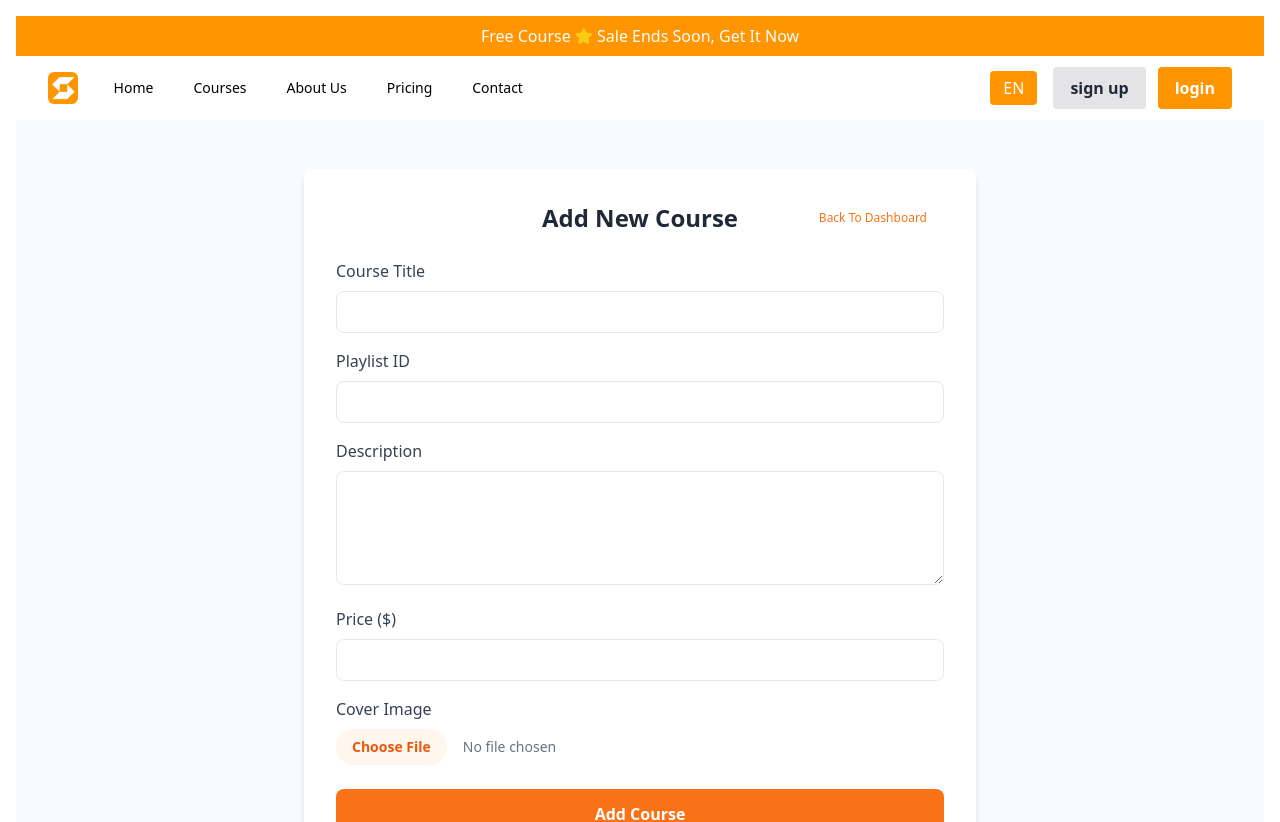
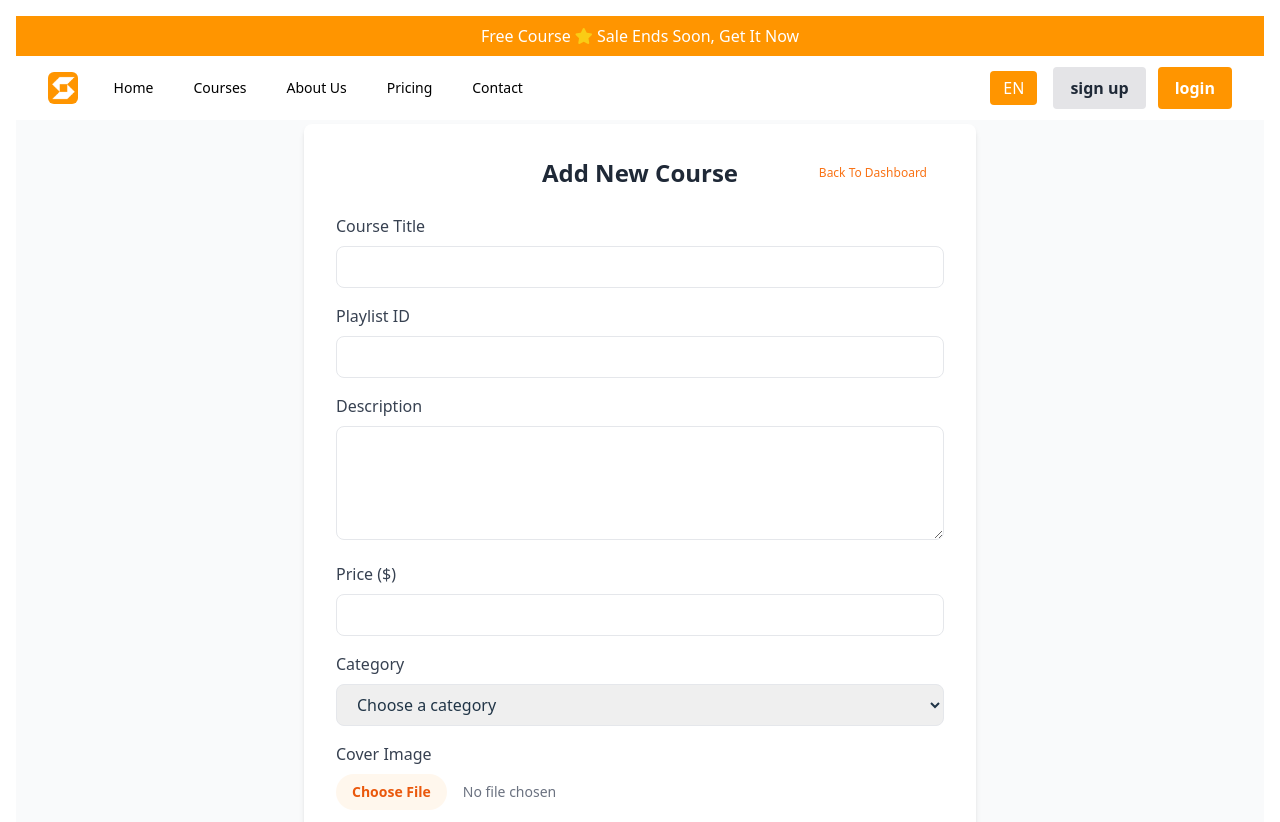
Before and after one commit to Abdulrhman-Rabea/Up-Course, a React (Vite) app: page /add-course in a window 1280 px wide. Shown: the top 822 px of the page. Built offline with nearby package versions, Linux system fonts and the light colour scheme; no server answers.

Commit message:
Add categories to Courses

```diff
--- a/src/AdminDashboard/Page/AddCoursePage.jsx
+++ b/src/AdminDashboard/Page/AddCoursePage.jsx
@@ -12,7 +12,7 @@ function AddCoursePage() {
   const [description, setDescription] = useState('');
   const [price, setPrice] = useState('');
   const [imageFile, setImageFile] = useState(null);
-
+  const [category, setCategory] = useState('');
   // To display message to user after submit
   const [isLoading, setIsLoading] = useState(false);
   const [message, setMessage] = useState('');
@@ -65,6 +65,7 @@ function AddCoursePage() {
         price: Number(price),
         imageUrl: publicUrl,
         createdAt: new Date(),
+        category: category
       });
 
       setMessage('Course added successfully!');
@@ -145,6 +146,25 @@ function AddCoursePage() {
             />
           </div>
 
+
+          {/* Add Dropdown for Category  */}
+          <div className="mb-4">
+            <label htmlFor="category" className="block text-gray-700 font-medium mb-2 text-left">Category</label>
+            <select
+              id="category"
+              value={category}
+              onChange={(e) => setCategory(e.target.value)}
+              className="w-full px-4 py-2 border rounded-lg focus:outline-none focus:ring-2 focus:ring-orange-400"
+            >
+                <option value="" disabled>Choose a category</option>
+              <option value="Programming">Programming</option>
+              <option value="Graphic Design">Graphic Design</option>
+              <option value="Social Media">Social Media</option>
+              <option value="Marketing">Marketing</option>
+              <option value="Ui/UX">Ui/UX</option>
+            </select>
+          </div>
+
           {/* Image */}
           <div className="mb-6">
             <label htmlFor="image" className="block text-gray-700 font-medium mb-2 text-left"> Cover Image </label>
--- a/src/AdminDashboard/components/CourseRow.jsx
+++ b/src/AdminDashboard/components/CourseRow.jsx
@@ -34,9 +34,9 @@ function CourseRow({ course, onDelete }) {
                     className="w-24 h-14 object-cover rounded-md"
                 />
             </td>
-            <td className="p-4 text-gray-800">{course.title}</td>
-            <td className="p-4 text-gray-500">{course.price} $</td>
-            <td className="p-4 text-gray-500 max-w-sm">{course.description} $</td>
+            <td className="p-4 text-gray-800 text-center">{course.title}</td>
+            <td className="p-4 text-gray-500 text-center">{course.price} $</td>
+            <td className="p-4 text-gray-500 max-w-sm text-center">{course.description} $</td>
             <td className="p-4 flex items-center space-x-4">
                 <Link to={`/edit-course/${course.id}`} className="text-gray-500 hover:text-orange-500">
           <EditIcon />
--- a/src/pages/PayPalCheckout.jsx
+++ b/src/pages/PayPalCheckout.jsx
@@ -88,6 +88,7 @@ export default function PayPalCheckout() {
     return () => {
       try {
         buttons.close();
+      // eslint-disable-next-line no-empty, no-unused-vars
       } catch (_) {}
     };
   }, [state]);
```
